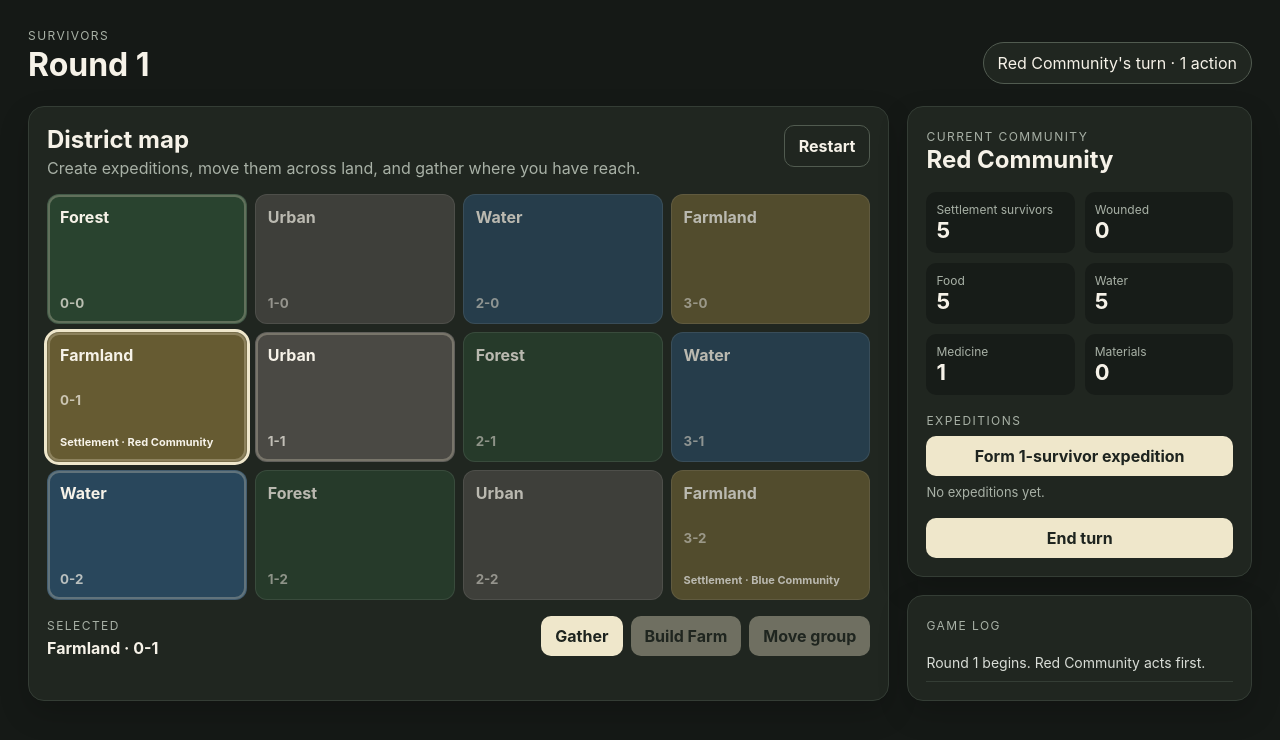
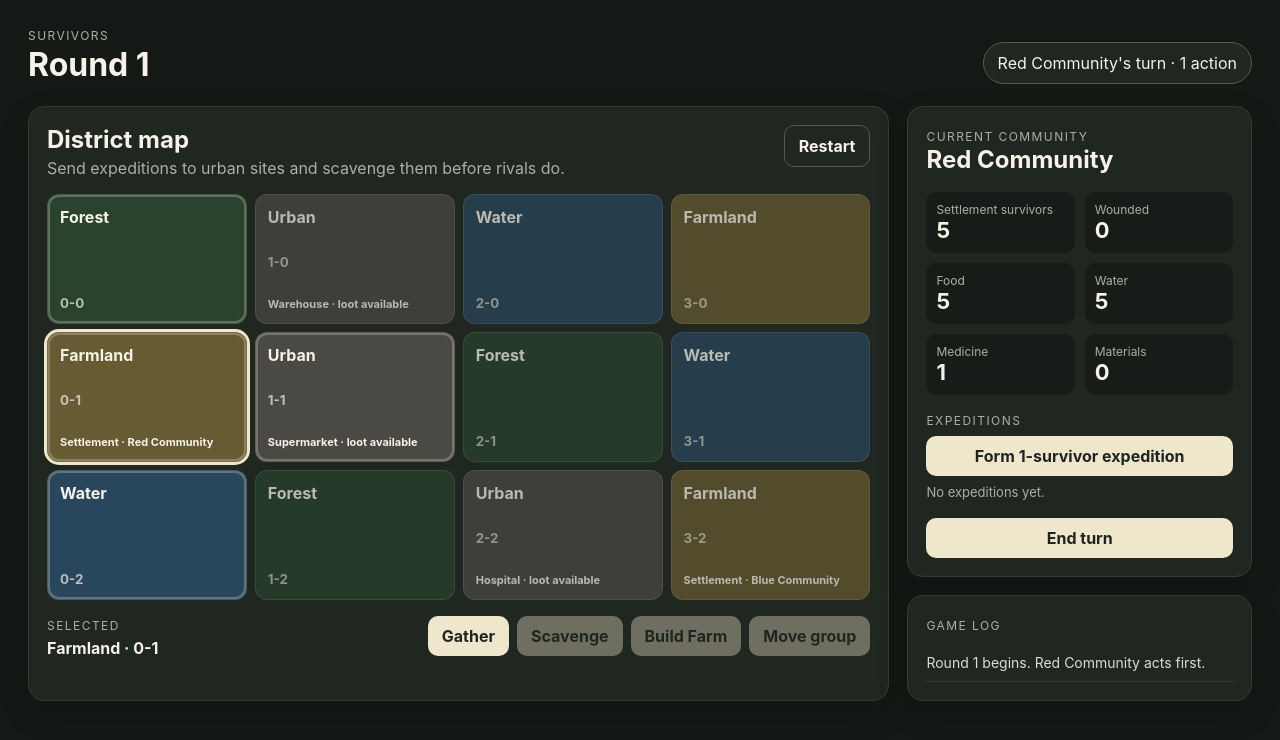
Before and after one commit to imanoliri/survivors, a React (Vite) app: page / in a window 1280 px wide. Shown: the top 740 px of the page. Built offline with nearby package versions, Linux system fonts and the light colour scheme.

Commit message:
Add scavenging UI

```diff
--- a/src/ui/App.tsx
+++ b/src/ui/App.tsx
@@ -4,6 +4,7 @@ import {
   canGatherFromTile,
   getBuildFarmError,
   getMoveGroupError,
+  getScavengeError,
 } from '../game/engine';
 import { createInitialState } from '../game/initialState';
 import type { GameState, SurvivorGroup, Tile } from '../game/model';
@@ -13,6 +14,12 @@ const terrainLabel: Record<Tile['terrain'], string> = {
   forest: 'Forest',
   water: 'Water',
   farmland: 'Farmland',
+};
+
+const locationLabel = {
+  hospital: 'Hospital',
+  supermarket: 'Supermarket',
+  warehouse: 'Warehouse',
 };
 
 export function App() {
@@ -30,9 +37,8 @@ export function App() {
   const selectedGroup = playerGroups.find((group) => group.id === selectedGroupId);
   const canGather = game.actionsRemaining > 0 && canGatherFromTile(game, game.currentPlayerId, selectedTile.id);
   const canBuildFarm = getBuildFarmError(game, game.currentPlayerId, selectedTile.id) === null;
-  const canMoveGroup = selectedGroup
-    ? getMoveGroupError(game, game.currentPlayerId, selectedGroup.id, selectedTile.id) === null
-    : false;
+  const canMoveGroup = selectedGroup ? getMoveGroupError(game, game.currentPlayerId, selectedGroup.id, selectedTile.id) === null : false;
+  const canScavenge = selectedGroup ? getScavengeError(game, game.currentPlayerId, selectedGroup.id, selectedTile.id) === null : false;
 
   const runAction = (action: Parameters<typeof applyAction>[1]) => {
     try {
@@ -53,10 +59,7 @@ export function App() {
   return (
     <main className="app-shell">
       <header className="topbar">
-        <div>
-          <p className="eyebrow">SURVIVORS</p>
-          <h1>Round {game.round}</h1>
-        </div>
+        <div><p className="eyebrow">SURVIVORS</p><h1>Round {game.round}</h1></div>
         <div className="turn-pill">{currentPlayer.name}'s turn · {game.actionsRemaining} action</div>
       </header>
 
@@ -65,7 +68,7 @@ export function App() {
           <div className="board-heading">
             <div>
               <h2>District map</h2>
-              <p>Create expeditions, move them across land, and gather where you have reach.</p>
+              <p>Send expeditions to urban sites and scavenge them before rivals do.</p>
             </div>
             <button className="secondary" onClick={reset}>Restart</button>
           </div>
@@ -83,13 +86,12 @@ export function App() {
                 >
                   <span>{terrainLabel[tile.terrain]}</span>
                   <small>{tile.id}</small>
+                  {tile.specialLocation && (
+                    <strong>{locationLabel[tile.specialLocation.type]} · {tile.specialLocation.scavenged ? 'depleted' : 'loot available'}</strong>
+                  )}
                   {tile.ownerId && <strong>Settlement · {game.players[tile.ownerId].name}</strong>}
-                  {tile.buildings.map((building, index) => (
-                    <strong key={`${building.type}-${index}`}>Farm · {game.players[building.ownerId].name}</strong>
-                  ))}
-                  {groups.map((group) => (
-                    <GroupBadge key={group.id} group={group} active={group.id === selectedGroupId} />
-                  ))}
+                  {tile.buildings.map((building, index) => <strong key={`${building.type}-${index}`}>Farm · {game.players[building.ownerId].name}</strong>)}
+                  {groups.map((group) => <GroupBadge key={group.id} group={group} active={group.id === selectedGroupId} />)}
                 </button>
               );
             })}
@@ -99,31 +101,15 @@ export function App() {
             <div>
               <span className="label">Selected</span>
               <strong>{terrainLabel[selectedTile.terrain]} · {selectedTile.id}</strong>
+              {selectedTile.specialLocation && (
+                <small>{locationLabel[selectedTile.specialLocation.type]} · {selectedTile.specialLocation.scavenged ? 'already scavenged' : 'unscavenged'}</small>
+              )}
             </div>
             <div className="action-row">
-              <button
-                disabled={!canGather}
-                onClick={() => runAction({ type: 'gather', playerId: game.currentPlayerId, tileId: selectedTile.id })}
-              >
-                Gather
-              </button>
-              <button
-                disabled={!canBuildFarm}
-                onClick={() => runAction({ type: 'buildFarm', playerId: game.currentPlayerId, tileId: selectedTile.id })}
-              >
-                Build Farm
-              </button>
-              <button
-                disabled={!canMoveGroup || !selectedGroup}
-                onClick={() => selectedGroup && runAction({
-                  type: 'moveGroup',
-                  playerId: game.currentPlayerId,
-                  groupId: selectedGroup.id,
-                  destinationTileId: selectedTile.id,
-                })}
-              >
-                Move group
-              </button>
+              <button disabled={!canGather} onClick={() => runAction({ type: 'gather', playerId: game.currentPlayerId, tileId: selectedTile.id })}>Gather</button>
+              <button disabled={!canScavenge || !selectedGroup} onClick={() => selectedGroup && runAction({ type: 'scavenge', playerId: game.currentPlayerId, groupId: selectedGroup.id, tileId: selectedTile.id })}>Scavenge</button>
+              <button disabled={!canBuildFarm} onClick={() => runAction({ type: 'buildFarm', playerId: game.currentPlayerId, tileId: selectedTile.id })}>Build Farm</button>
+              <button disabled={!canMoveGroup || !selectedGroup} onClick={() => selectedGroup && runAction({ type: 'moveGroup', playerId: game.currentPlayerId, groupId: selectedGroup.id, destinationTileId: selectedTile.id })}>Move group</button>
             </div>
           </div>
         </div>
@@ -143,38 +129,22 @@ export function App() {
 
             <div className="expedition-controls">
               <span className="label">Expeditions</span>
-              <button
-                disabled={game.actionsRemaining === 0 || currentPlayer.survivors <= 1}
-                onClick={() => runAction({ type: 'createGroup', playerId: game.currentPlayerId, survivors: 1 })}
-              >
-                Form 1-survivor expedition
-              </button>
+              <button disabled={game.actionsRemaining === 0 || currentPlayer.survivors <= 1} onClick={() => runAction({ type: 'createGroup', playerId: game.currentPlayerId, survivors: 1 })}>Form 1-survivor expedition</button>
               {playerGroups.length === 0 && <p className="hint">No expeditions yet.</p>}
               {playerGroups.map((group) => (
-                <button
-                  key={group.id}
-                  className={group.id === selectedGroupId ? 'group-button selected-group' : 'group-button'}
-                  onClick={() => setSelectedGroupId(group.id)}
-                >
+                <button key={group.id} className={group.id === selectedGroupId ? 'group-button selected-group' : 'group-button'} onClick={() => setSelectedGroupId(group.id)}>
                   {group.id} · {group.survivors} survivor · tile {group.tileId}
                 </button>
               ))}
             </div>
 
-            <button
-              className="end-turn"
-              onClick={() => runAction({ type: 'endTurn', playerId: game.currentPlayerId })}
-            >
-              End turn
-            </button>
+            <button className="end-turn" onClick={() => runAction({ type: 'endTurn', playerId: game.currentPlayerId })}>End turn</button>
             {error && <p className="error">{error}</p>}
           </section>
 
           <section className="panel">
             <span className="label">Game log</span>
-            <div className="log">
-              {[...game.log].reverse().map((entry) => <p key={entry.id}>{entry.text}</p>)}
-            </div>
+            <div className="log">{[...game.log].reverse().map((entry) => <p key={entry.id}>{entry.text}</p>)}</div>
           </section>
         </aside>
       </section>
@@ -187,10 +157,5 @@ function GroupBadge({ group, active }: { group: SurvivorGroup; active: boolean }
 }
 
 function Stat({ label, value }: { label: string; value: number }) {
-  return (
-    <div className="stat">
-      <span>{label}</span>
-      <strong>{value}</strong>
-    </div>
-  );
+  return <div className="stat"><span>{label}</span><strong>{value}</strong></div>;
 }
```
